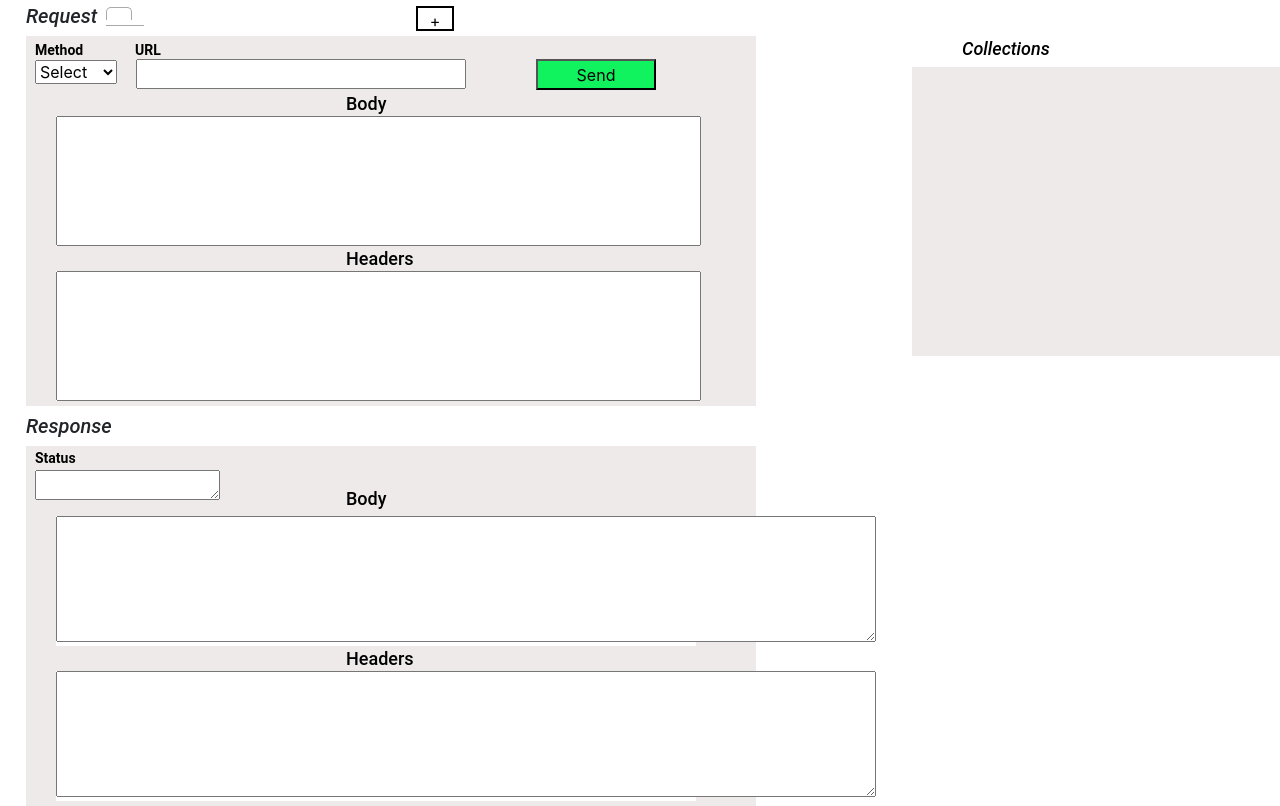
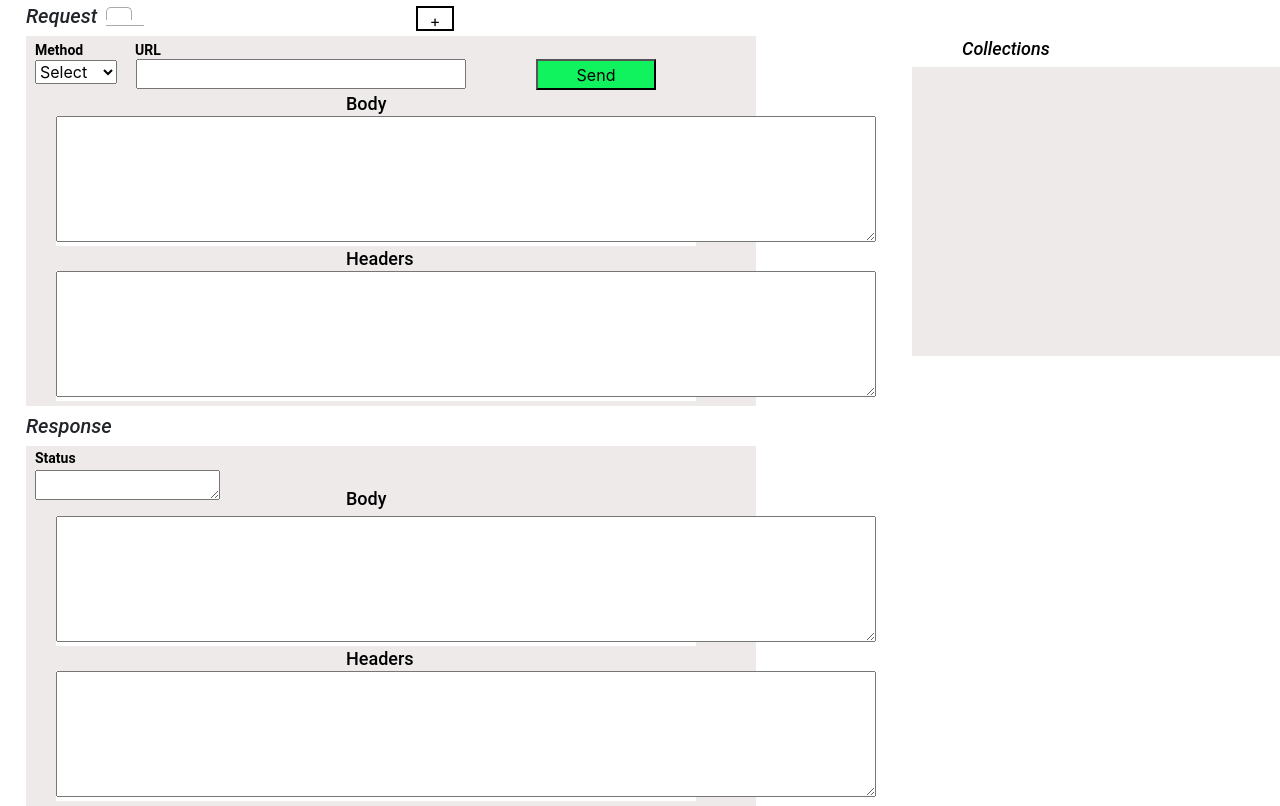
Before and after one commit to figarotester/ReactRestClient, a React (Create React App) app in the folder client/: page / in a window 1280 px wide. Shown: the top 806 px of the page. Built offline with nearby package versions, Linux system fonts and the light colour scheme.

Commit message:
Change input to textarea to allow multiline inputs

```diff
--- a/client/src/components/main.jsx
+++ b/client/src/components/main.jsx
@@ -405,23 +405,25 @@ render(){
           Body
         </StyledRequestBodyLabel>
         <StyledRequestBody>
-          <input
+          <textarea
             name="requestBody"
             value={this.state.requestBody}
             onChange={this.handleChange}
             type="text"
-            style={{width: "645px", height: "130px"}}/>
+            rows={5}
+            cols={78}/>
         </StyledRequestBody>
         <StyledRequestHeaderLabel>
           Headers
         </StyledRequestHeaderLabel>
         <StyledRequestHeader>
-          <input
+          <textarea
             name="requestHeaders"
             value={this.state.requestHeaders}
             onChange={this.handleChange}
             type="text"
-            style={{width: "645px", height: "130px"}}/>
+            rows={5}
+            cols={78}/>
         </StyledRequestHeader>
       </RequestFrame>
       <StyledResponseWrapper>
```
